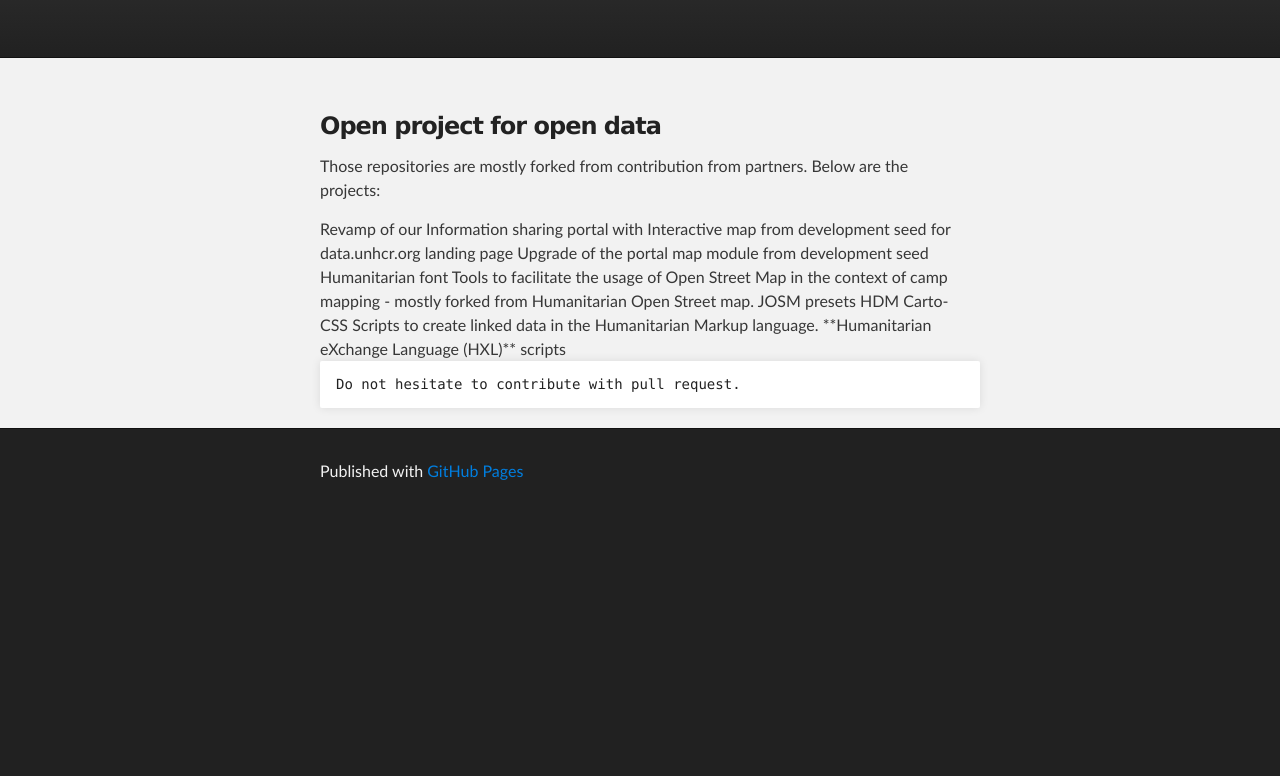
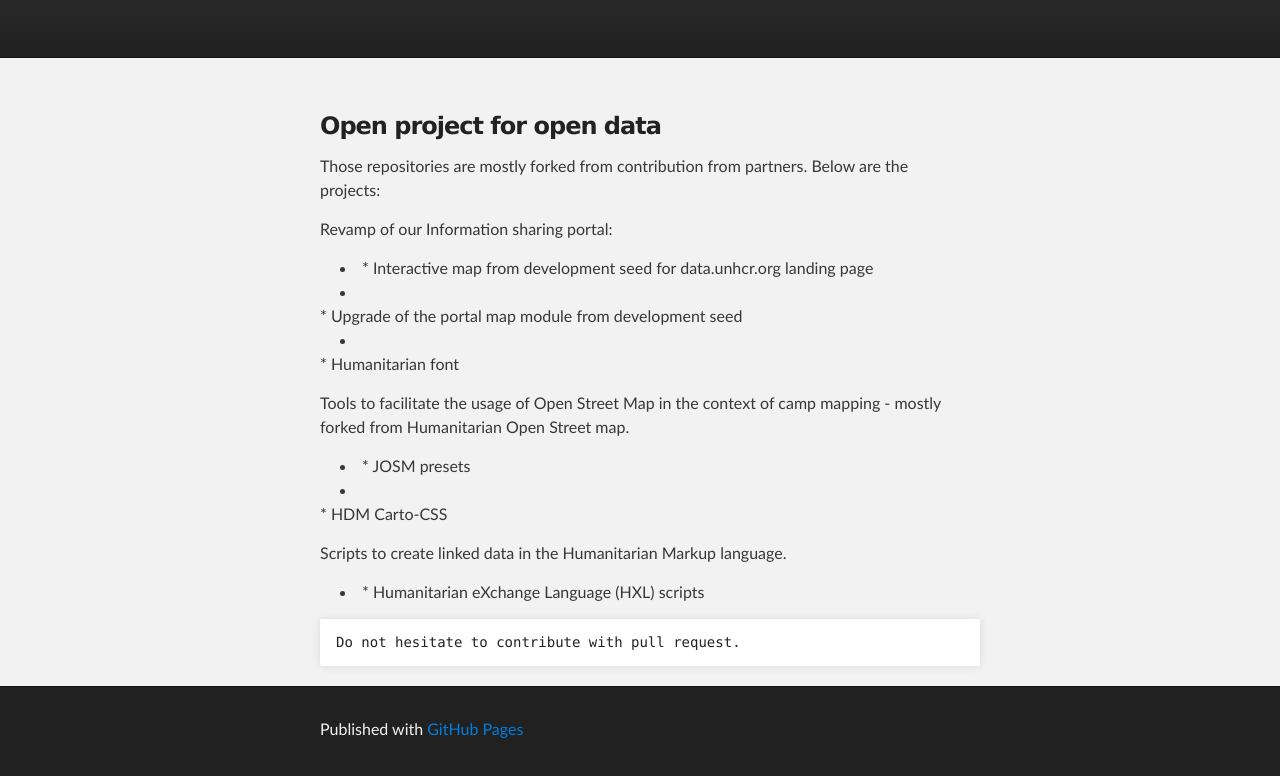
Before and after one commit to unhcr/unhcr.github.com, a plain HTML site: page index.html in a window 1280 px wide. Shown: the part 116-892 px from the top of the page. Before the commit the page ends 800 px from the top, so only its background shows below. Drawn offline with Linux system fonts and the light colour scheme.

Commit message:
Update index.html

```diff
--- a/index.html
+++ b/index.html
@@ -34,20 +34,22 @@
 <p>Those repositories are mostly forked from contribution from partners. Below are the projects:</p>
 
 
- Revamp of our Information sharing portal with
+<p> Revamp of our Information sharing portal: <ul><li>
 
-Interactive map from development seed for data.unhcr.org landing page  <http://github.com/unhcr/global-emergencies></http:>
-Upgrade of the portal map module from development seed <https://github.com/unhcr/situation-map>
-Humanitarian font <http://unhcr.github.io/Humanitarian-Font>
+ *  Interactive map from development seed for data.unhcr.org landing page  <http://github.com/unhcr/global-emergencies><li></li>
+ *  Upgrade of the portal map module from development seed <https://github.com/unhcr/situation-map> <li></li>
+ *  Humanitarian font <http://unhcr.github.io/Humanitarian-Font>
+ </li></ul>
+</p><p> Tools to facilitate the usage of Open Street Map in the context of camp mapping - mostly forked from Humanitarian Open Street map. <ul><li>
 
- Tools to facilitate the usage of Open Street Map in the context of camp mapping - mostly forked from Humanitarian Open Street map.
+ *  JOSM presets <http://github.com/unhcr/presets><li></li>
+ *  HDM Carto-CSS <http://github.com/unhcr/HDM-CartoCSS>
+</li></ul>
+</p><p> Scripts to create linked data in the Humanitarian Markup language.<ul><li>
 
-JOSM presets <http://github.com/unhcr/presets>
-HDM Carto-CSS <http://github.com/unhcr/HDM-CartoCSS>
-
- Scripts to create linked data in the Humanitarian Markup language.
-
-**Humanitarian eXchange Language (HXL)** scripts <http://github.com/unhcr/unhcr2hxl>
+ *  Humanitarian eXchange Language (HXL)  scripts <http://github.com/unhcr/unhcr2hxl>
+ </li></ul>
+</p>
 
 <pre><code>Do not hesitate to contribute with pull request.</code></pre>
 
```
